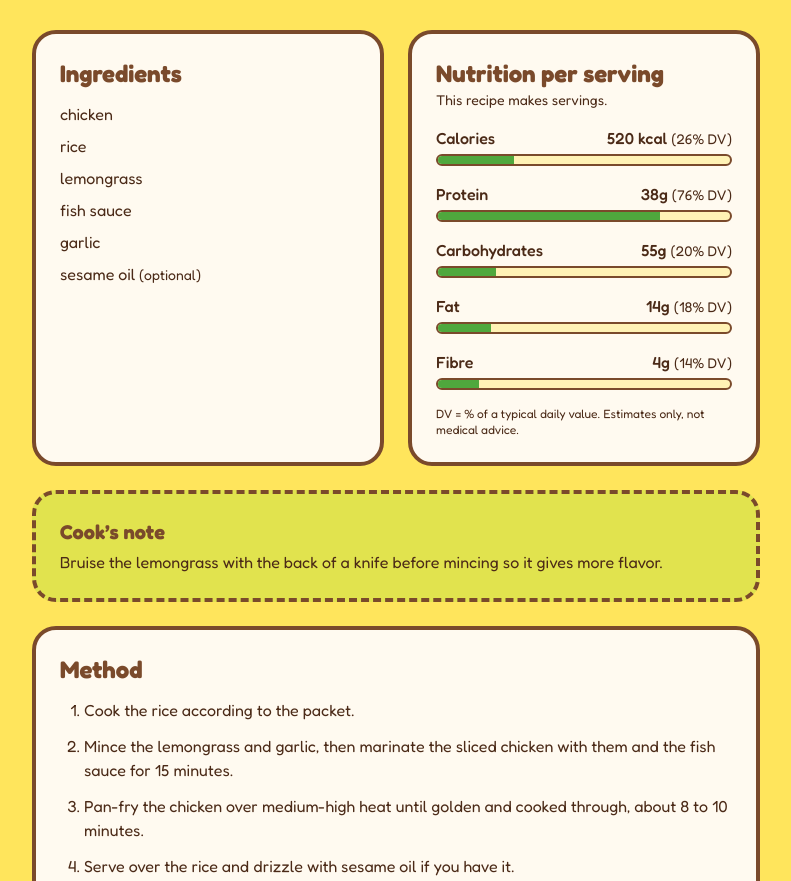
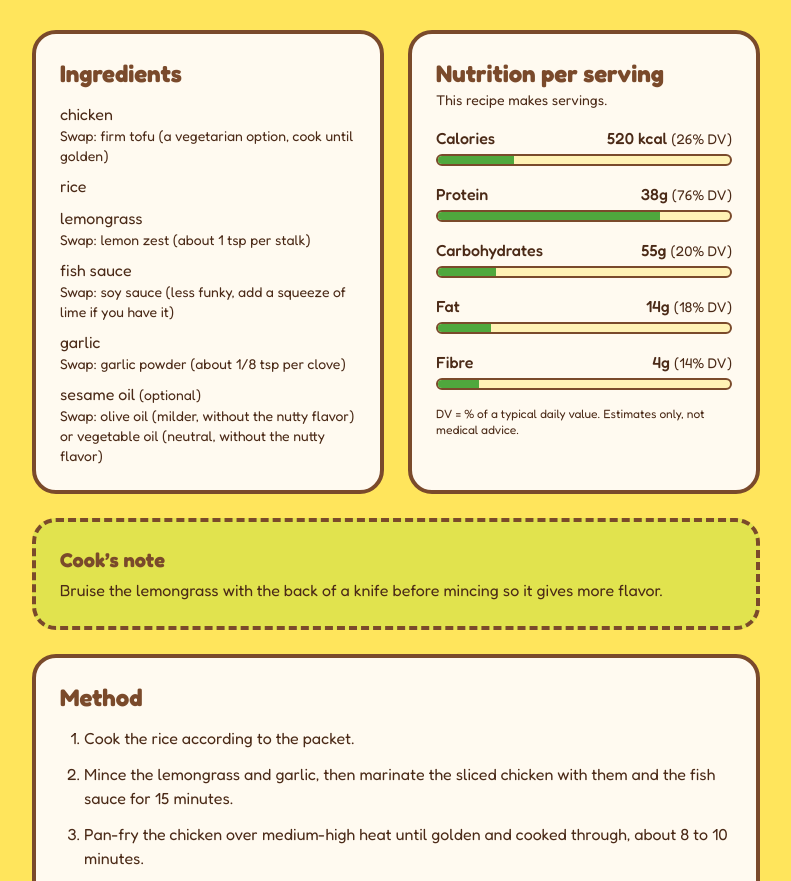
Before and after one commit to LynneNgo2102/asian-fridge, a Next.js app in the folder frontend/: page /recipes/1 in a window 1280 px wide. Shown: the part 864-1745 px from the top of the page, without its empty margins (244-1035 px from the left). Built offline with nearby package versions, Linux system fonts and the light colour scheme.

Commit message:
Add missing-ingredient substitutes[Dngo13]

```diff
--- a/frontend/src/app/recipes/[id]/page.js
+++ b/frontend/src/app/recipes/[id]/page.js
@@ -5,7 +5,7 @@ import RecipeNote from '@/components/ui/RecipeNote';
 import Hills from '@/components/ui/Hills';
 import { getRecipeById } from '@/lib/recipes';
 import RecipeGallery from '@/components/ui/RecipeGallery';
-
+import { getSwaps } from '@/lib/substitutes';
 export async function generateMetadata({ params }) {
   const { id } = await params;
   const recipe = getRecipeById(id);
@@ -31,12 +31,20 @@ export default async function RecipePage({ params }) {
           <section aria-labelledby="ingredients-h" className="rounded-3xl border-4 border-bark bg-cream p-6">
             <h2 id="ingredients-h" className="text-2xl font-bold text-bark">Ingredients</h2>
             <ul className="mt-3 grid gap-2">
-              {recipe.ingredients.map((i) => (
-                <li key={i.name}>
-                  <span className="font-medium">{i.amount}</span> {i.name}
-                  {i.optional && <span className="text-sm"> (optional)</span>}
-                </li>
-              ))}
+                {recipe.ingredients.map((i) => {
+                    const swaps = getSwaps(i.name);
+                    return (
+                    <li key={i.name}>
+                        <span className="font-medium">{i.amount}</span> {i.name}
+                        {i.optional && <span className="text-sm"> (optional)</span>}
+                        {swaps.length > 0 && (
+                        <span className="block text-sm">
+                            Swap: {swaps.map((s) => `${s.name} (${s.note})`).join(' or ')}
+                        </span>
+                        )}
+                    </li>
+                    );
+                })}
             </ul>
           </section>
 
--- a/frontend/src/components/ui/RecipeCard.js
+++ b/frontend/src/components/ui/RecipeCard.js
@@ -1,7 +1,8 @@
 import Link from 'next/link';
+import SubstituteList from './SubstituteList';
 
 export default function RecipeCard({ recipe }) {
-  const { id, title, cuisine, cookMinutes, macros, score, haveCount, totalCount, missing = [] } = recipe;
+  const { id, title, cuisine, cookMinutes, macros, score, haveCount, totalCount, missing = [], swaps = [] } = recipe;
   const hasMatch = score !== undefined;
 
   return (
@@ -25,6 +26,7 @@ export default function RecipeCard({ recipe }) {
       </p>
 
       {missing.length > 0 && <p className="mt-2 text-sm">Missing: {missing.join(', ')}</p>}
+      <SubstituteList swaps={swaps} />
     </article>
   );
 }
--- /dev/null
+++ b/frontend/src/components/ui/SubstituteList.js
@@ -0,0 +1,19 @@
+export default function SubstituteList({swaps = []}) {
+    if(swaps.length === 0) return null;
+
+    return (
+        <ul className="mt-2 grid gap-1 text-sm">
+            {swaps.map(({ ingredient, options })=> (
+                <li key={ingredient}>
+                    <span className="font-medium">No {ingredient}?</span>{' '}
+                    {options.map((o, i) => (
+                        <span key={o.name}>
+                        {i > 0 && ' or '}
+                        {o.owned ? <strong>you have {o.name}</strong> : o.name} ({o.note})
+                        </span>
+                    ))}
+                </li>
+            ))}
+        </ul>
+    );
+}
--- /dev/null
+++ b/frontend/src/data/substitutes.js
@@ -0,0 +1,17 @@
+// ingredient -> list of things that can stand in for it
+export const substitutes = {
+  'fish sauce': [{ name: 'soy sauce', note: 'less funky, add a squeeze of lime if you have it' }],
+  'sesame oil': [
+    { name: 'olive oil', note: 'milder, without the nutty flavor' },
+    { name: 'vegetable oil', note: 'neutral, without the nutty flavor' },
+  ],
+  lemongrass: [{ name: 'lemon zest', note: 'about 1 tsp per stalk' }],
+  'thai basil': [{ name: 'basil', note: 'milder and less peppery' }],
+  gochugaru: [{ name: 'chili flakes', note: 'use a little less, they’re usually hotter' }],
+  'soy sauce': [{ name: 'tamari', note: 'same amount, and a gluten-free option' }],
+  lemon: [{ name: 'lime', note: 'same amount' }],
+  chili: [{ name: 'chili flakes', note: 'a pinch instead of fresh' }],
+  garlic: [{ name: 'garlic powder', note: 'about 1/8 tsp per clove' }],
+  chicken: [{ name: 'firm tofu', note: 'a vegetarian option, cook until golden' }],
+  'olive oil': [{ name: 'vegetable oil', note: 'same amount' }],
+};
--- a/frontend/src/lib/match.js
+++ b/frontend/src/lib/match.js
@@ -1,3 +1,4 @@
+import { getSwaps } from "./substitutes";
 export const aliases = {
   'chicken breast': 'chicken',
   'chicken thigh': 'chicken',
@@ -18,12 +19,16 @@ export function scoreRecipe(recipe, have) {
   const required = recipe.ingredients.filter((i) => !i.optional);
   const owned = required.filter((i) => have.includes(i.name));
   const missing = required.filter((i) => !have.includes(i.name)).map((i) => i.name);
+  const swaps = missing
+      .map((name) => ({ingredient: name, options: getSwaps(name, have) }))
+      .filter((s) => s.options.length > 0);
   return {
     ...recipe,
     score: Math.round((owned.length / required.length) * 100),
     haveCount: owned.length,
     totalCount: required.length,
     missing,
+    swaps,
   };
 }
 
--- /dev/null
+++ b/frontend/src/lib/substitutes.js
@@ -0,0 +1,8 @@
+import { substitutes } from '@/data/substitutes';
+
+// `have` holds the user's normalized ingredient names; owned swaps sort first
+export function getSwaps(name, have = []) {
+  return (substitutes[name] || [])
+    .map((s) => ({ ...s, owned: have.includes(s.name) }))
+    .sort((a, b) => Number(b.owned) - Number(a.owned));
+}
--- a/frontend/src/lib/suggest.js
+++ b/frontend/src/lib/suggest.js
@@ -1,10 +1,12 @@
 import { recipes } from '@/data/mockRecipes';
+import { substitutes } from '@/data/substitutes';
 import { aliases, normalize } from '@/lib/match';
 //every ingredient name used in recipes, plus alias spellings like chicken breast
 const allNames = [
     ...new Set([
         ...recipes.flatMap((r) => r.ingredients.map((i) => i.name)),
         ...Object.keys(aliases),
+        ...Object.values(substitutes).flat().map((s) => s.name),
     ]),
 ].sort();
 
```
